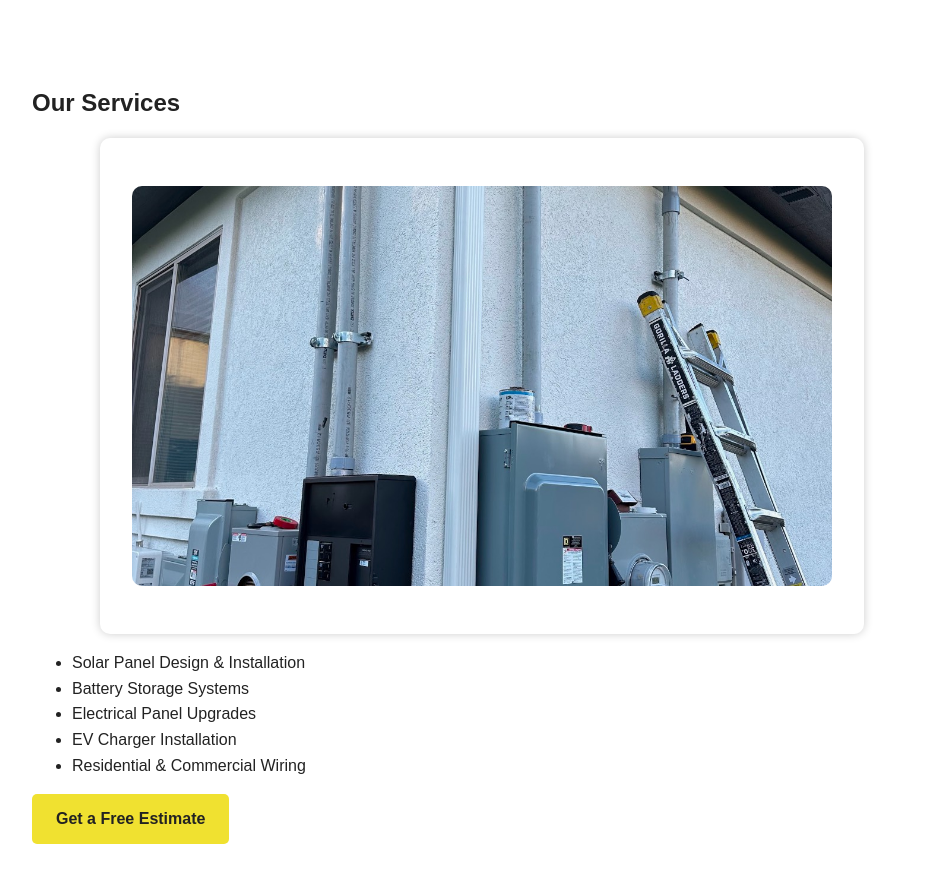
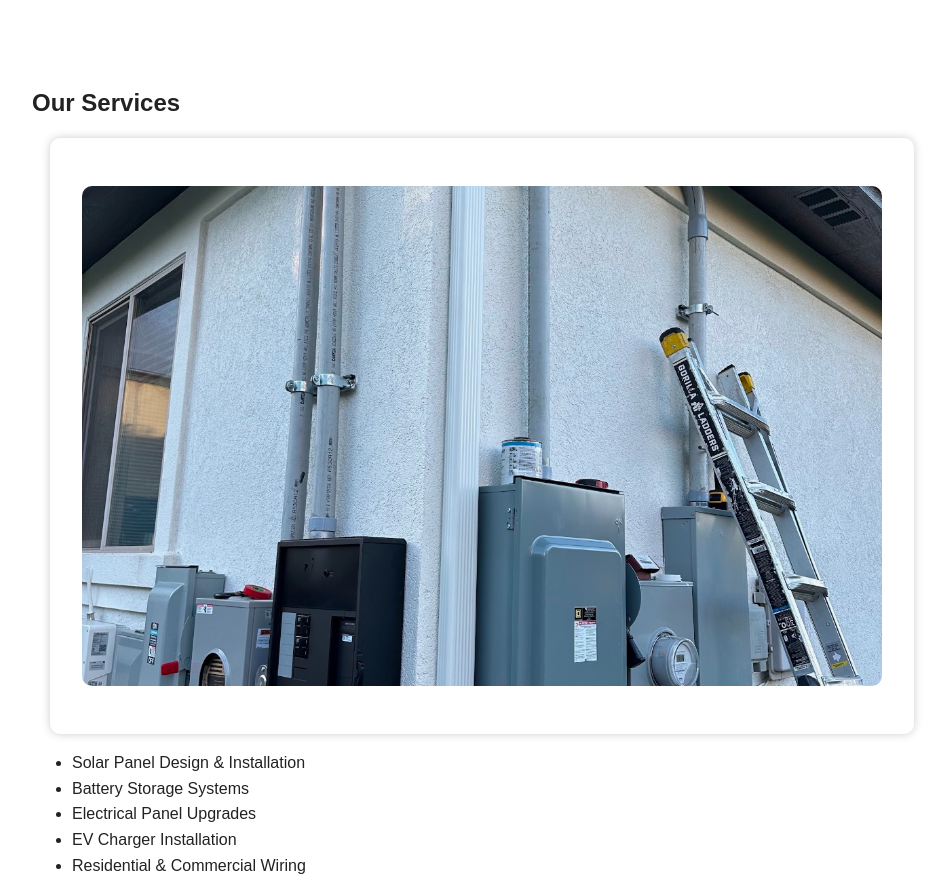
Before and after one commit to Keoni270/light-it-up1, a plain HTML site: page index.html in a window 1280 px wide. Shown: the part 860-1749 px from the top of the page, without its empty margins (158-1106 px from the left). Drawn offline with Linux system fonts and the light colour scheme.

Commit message:
Update index.html

```diff
--- a/index.html
+++ b/index.html
@@ -74,8 +74,8 @@
     }
 /* === Slideshow styles === */
 .slideshow-container {
-  max-width: 700px;     /* Adjust this to control width */
-  height: 400px;         /* Adjust height as needed */
+  max-width: 800px;     /* Adjust this to control width */
+  height: 500px;         /* Adjust height as needed */
   position: relative;
   margin: auto;
   overflow: hidden;
```
